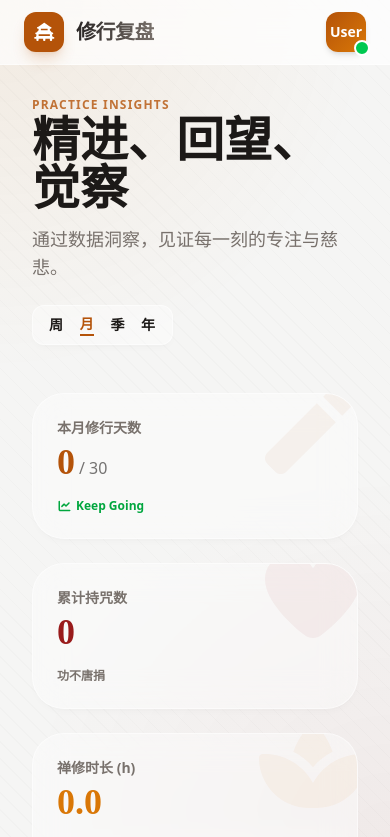
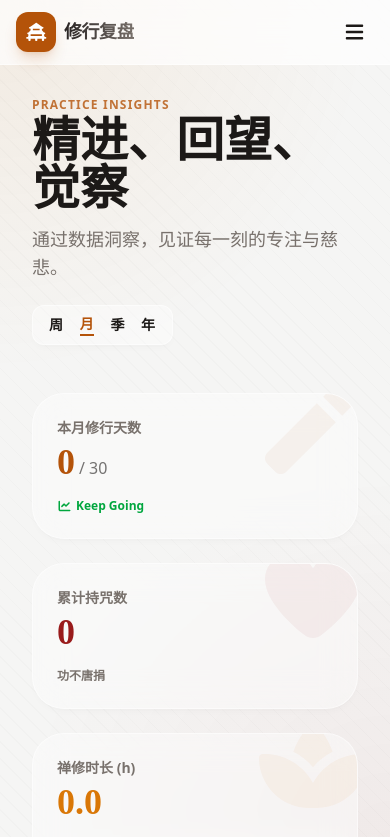
Before and after one commit to Zhiyuan95/PTXMB, a Next.js app: page /review in a window 390 px wide. Shown: the top 837 px of the page. Built offline with nearby package versions, Linux system fonts and the light colour scheme; no server answers; the database is empty.

Commit message:
feat: add Navigation component with dynamic page titles, desktop links, and a mobile menu.

```diff
--- a/app/components/navigation.tsx
+++ b/app/components/navigation.tsx
@@ -1,12 +1,14 @@
 "use client";
 
+import { useState } from "react";
 import Link from "next/link";
 import { usePathname } from "next/navigation";
 import { FontAwesomeIcon } from "@fortawesome/react-fontawesome";
-import { faVihara } from "@fortawesome/free-solid-svg-icons";
+import { faVihara, faBars, faTimes } from "@fortawesome/free-solid-svg-icons";
 
 export default function Navigation() {
   const pathname = usePathname();
+  const [isMobileMenuOpen, setIsMobileMenuOpen] = useState(false);
 
   const isActive = (path: string) => {
     if (path === "/" && pathname === "/") return true;
@@ -17,6 +19,7 @@ export default function Navigation() {
   const getPageTitle = () => {
     if (pathname.startsWith("/review")) return "修行复盘";
     if (pathname.startsWith("/settings")) return "修行管理";
+    if (pathname.startsWith("/feedback")) return "意见反馈";
     return "修行记录";
   };
 
@@ -26,17 +29,18 @@ export default function Navigation() {
     "text-[color:var(--muted)] hover:bg-white/40 hover:text-[color:var(--ink)]";
 
   return (
-    <nav className="sticky top-0 z-50 px-6 py-3 glass-nav mb-8 border-b border-white/20">
+    <nav className="sticky top-0 z-50 px-4 sm:px-6 py-3 glass-nav mb-8 border-b border-white/20">
       <div className="max-w-7xl mx-auto flex items-center justify-between">
-        <div className="flex items-center gap-3">
+        <div className="flex items-center gap-2 sm:gap-3">
           <div className="w-10 h-10 rounded-xl bg-[color:var(--primary)] flex items-center justify-center shadow-lg shadow-primary/20">
             <FontAwesomeIcon icon={faVihara} className="text-white text-lg" />
           </div>
-          <h1 className="font-display text-xl font-bold tracking-tight bg-clip-text text-transparent bg-gradient-to-r from-stone-800 to-stone-500">
+          <h1 className="font-display text-lg sm:text-xl font-bold tracking-tight bg-clip-text text-transparent bg-gradient-to-r from-stone-800 to-stone-500">
             {getPageTitle()}
           </h1>
         </div>
 
+        {/* Desktop Navigation */}
         <div className="hidden md:flex items-center gap-1 p-1 rounded-2xl glass-card">
           <Link href="/">
             <button
@@ -76,7 +80,8 @@ export default function Navigation() {
           </Link>
         </div>
 
-        <div className="flex items-center gap-4">
+        {/* Desktop User Section */}
+        <div className="hidden md:flex items-center gap-4">
           <div className="relative group cursor-pointer">
             <div className="w-10 h-10 rounded-xl bg-gradient-to-br from-[color:var(--primary)] to-[color:var(--accent)] flex items-center justify-center text-white font-bold text-sm shadow-md">
               User
@@ -84,7 +89,80 @@ export default function Navigation() {
             <div className="absolute -bottom-1 -right-1 w-4 h-4 bg-green-500 border-2 border-white rounded-full"></div>
           </div>
         </div>
+
+        {/* Mobile Hamburger Button */}
+        <button
+          onClick={() => setIsMobileMenuOpen(!isMobileMenuOpen)}
+          className="md:hidden w-10 h-10 rounded-xl flex items-center justify-center text-[color:var(--ink)] hover:bg-white/40 transition-colors"
+          aria-label="Toggle menu"
+        >
+          <FontAwesomeIcon
+            icon={isMobileMenuOpen ? faTimes : faBars}
+            className="text-xl"
+          />
+        </button>
       </div>
+
+      {/* Mobile Dropdown Menu */}
+      {isMobileMenuOpen && (
+        <div className="md:hidden mt-4 p-4 rounded-2xl glass-card animate-fade-in">
+          {/* Navigation Links */}
+          <div className="flex flex-col gap-2 mb-4">
+            <Link href="/" onClick={() => setIsMobileMenuOpen(false)}>
+              <button
+                className={`w-full px-4 py-3 rounded-xl transition-all text-md text-left ${
+                  isActive("/") ? activeClass : inactiveClass
+                }`}
+              >
+                记录
+              </button>
+            </Link>
+            <Link href="/review" onClick={() => setIsMobileMenuOpen(false)}>
+              <button
+                className={`w-full px-4 py-3 rounded-xl transition-all text-md text-left ${
+                  isActive("/review") ? activeClass : inactiveClass
+                }`}
+              >
+                复盘
+              </button>
+            </Link>
+            <Link href="/settings" onClick={() => setIsMobileMenuOpen(false)}>
+              <button
+                className={`w-full px-4 py-3 rounded-xl transition-all text-md text-left ${
+                  isActive("/settings") ? activeClass : inactiveClass
+                }`}
+              >
+                管理
+              </button>
+            </Link>
+            <Link href="/feedback" onClick={() => setIsMobileMenuOpen(false)}>
+              <button
+                className={`w-full px-4 py-3 rounded-xl transition-all text-md text-left ${
+                  isActive("/feedback") ? activeClass : inactiveClass
+                }`}
+              >
+                反馈
+              </button>
+            </Link>
+          </div>
+
+          {/* User Section in Mobile Menu */}
+          <div className="pt-4 border-t border-white/20">
+            <div className="flex items-center gap-3 px-4 py-3 rounded-xl bg-white/30">
+              <div className="relative">
+                <div className="w-10 h-10 rounded-xl bg-gradient-to-br from-[color:var(--primary)] to-[color:var(--accent)] flex items-center justify-center text-white font-bold text-sm shadow-md">
+                  User
+                </div>
+                <div className="absolute -bottom-1 -right-1 w-4 h-4 bg-green-500 border-2 border-white rounded-full"></div>
+              </div>
+              <div className="flex-1">
+                <p className="text-sm font-medium text-[color:var(--ink)]">当前用户</p>
+                <p className="text-xs text-[color:var(--muted)]">在线</p>
+              </div>
+            </div>
+          </div>
+        </div>
+      )}
     </nav>
   );
 }
```
